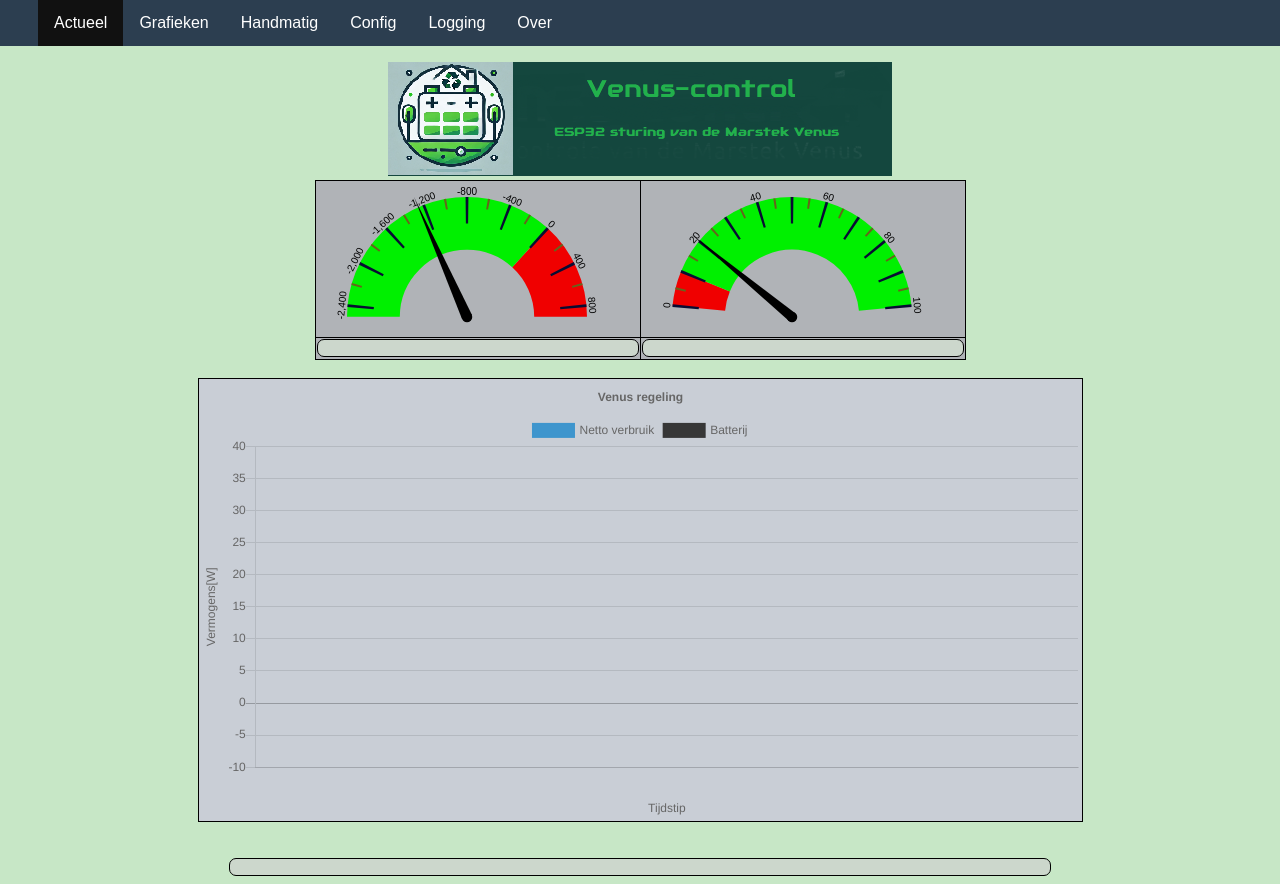
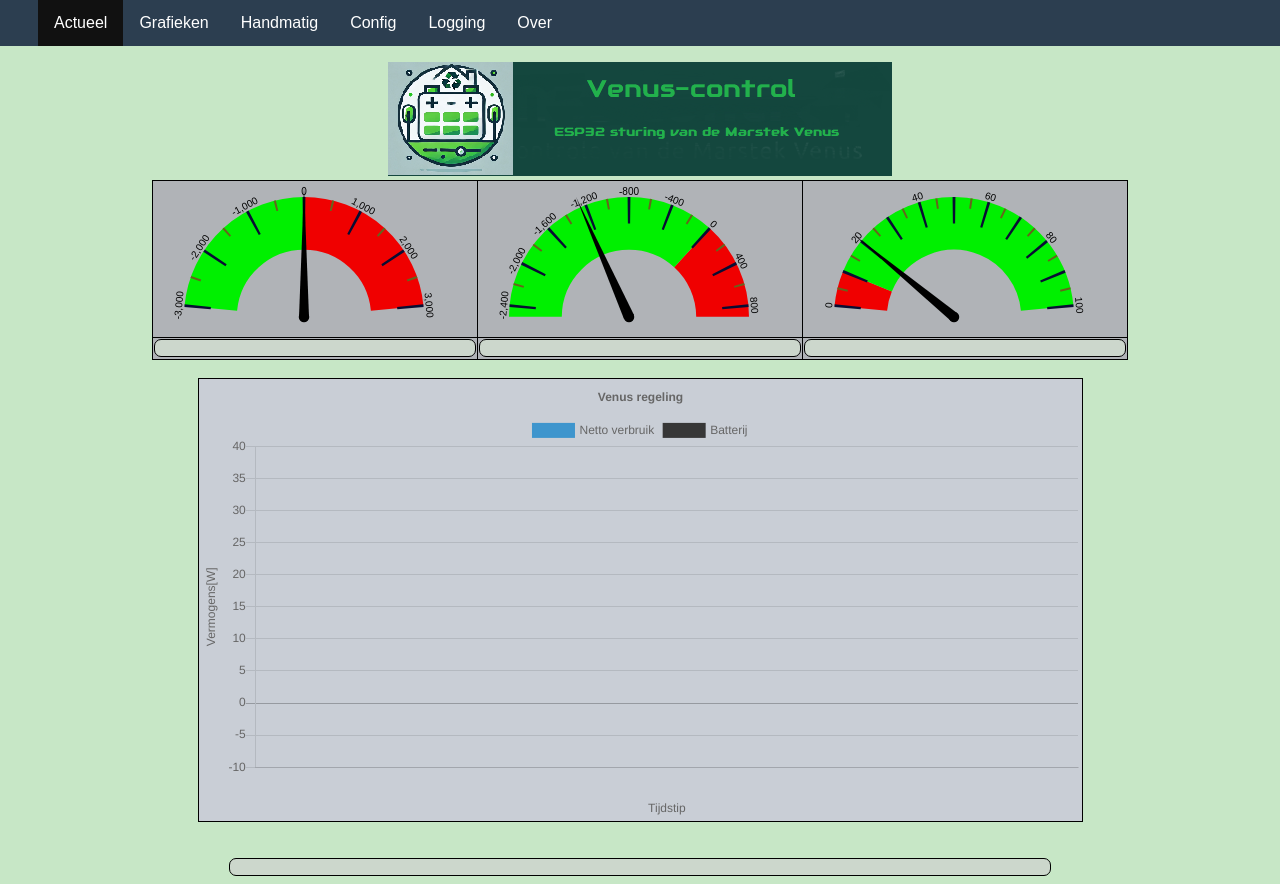
Before and after one commit to Edzelf/venus-control, a plain HTML site: page Platformio/data/index.html in a window 1280 px wide. Drawn offline with Linux system fonts and the light colour scheme; no server answers.

Commit message:
Add files via upload

```diff
--- a/Platformio/data/index.html
+++ b/Platformio/data/index.html
@@ -27,10 +27,12 @@
  <img src="logo.png" alt="Venus logo"><br>
  <table>
   <tr>
-   <td bgcolor="#b0b3b7"><canvas id="canvas-gauge-id1"></canvas></td>
+   <td bgcolor="#b0b3b7"><canvas id="canvas-gauge-id0"></canvas> </td>
+   <td bgcolor="#b0b3b7"><canvas id="canvas-gauge-id1"></canvas> </td>
    <td bgcolor="#b0b3b7"><canvas id="canvas-gauge-id2"></canvas></td>
   </tr>
   <tr>
+    <td bgcolor="#b0b3b7"><input type="text" id="g0_str" size="30" ></td>
     <td bgcolor="#b0b3b7"><input type="text" id="g1_str" size="30" ></td>
     <td bgcolor="#b0b3b7"><input type="text" id="g2_str" size="30" ></td>
   </tr>
@@ -49,6 +51,43 @@
 
   function onloadfunc()
   {
+    var opts_0 =
+    {
+      angle: 0.03,              // The span of the gauge arc
+      radiusScale: 1.0,
+      lineWidth: 0.44,          // The line thickness
+      pointer:
+      {
+        length: 0.7,            // Relative to gauge radius
+        strokeWidth: 0.035      // The thickness
+      },
+      colorStart: '#6FADCF',    // Colors
+      colorStop: '#8FC0DA',     // just experiment with them
+      strokeColor: '#E0E0E0',   // to see which ones work best for you
+      staticZones:
+      [
+        { strokeStyle: "#00F000", min: -3000, max: 0 },   // Green for returned energy
+        { strokeStyle: "#F00000", min: 0, max: 3000 },    // Red for delivered energy
+      ],
+      renderTicks:
+      {
+        divisions: 6,
+        divWidth: 1.6,
+        divLength: 0.5,
+        divColor: '#080D33',
+        subDivisions: 2,
+        subLength: 0.2,
+        subWidth: 1.2,
+        subColor: '#66641D'
+      },
+      staticLabels:
+      {
+        font: "10px sans-serif",  // Specifies font
+        labels: [ -3000, -2000, -1000, 0, 1000, 2000, 3000 ],  // Print labels at these values
+        color: "#000000",         // Optional: Label text color
+        fractionDigits: 0         // Optional: Numerical precision. 0=round off.
+      },
+    } ;
     var opts_1 =
     {
       angle: 0.03,              // The span of the gauge arc
@@ -122,6 +161,12 @@
         fractionDigits: 0                               // Numerical precision. 0=round off.
       },
     }
+    var targetg0 = document.getElementById ( 'canvas-gauge-id0' ) ;
+    gauge0 = new Gauge ( targetg0 ).setOptions ( opts_0 ) ; // create sexy gauge!
+    gauge0.maxValue = 3000 ;              // set max gauge value
+    gauge0.setMinValue ( -3000 ) ;        // set min value
+    gauge0.set ( 0 ) ;                    // set actual value
+
     var targetg1 = document.getElementById ( 'canvas-gauge-id1' ) ;
     gauge1 = new Gauge ( targetg1 ).setOptions ( opts_1 ) ; // create sexy gauge!
     gauge1.maxValue = 800 ;               // set max gauge value
@@ -138,7 +183,7 @@
     window.myLine = new Chart ( ctx, chconfig ) ;
   }
 
-  function AddNewData(temp)               // Paremeters zijn 2 temperaturen, gescheiden door "|"
+  function AddNewData()
   {
    var pIn, pOut ;
    var now = new Date() ;
@@ -160,6 +205,7 @@
    chconfig.data.datasets[1].data.push ( pOut ) ;
    chconfig.options.title.text = "Venus regeling " + "\"" + mode + "\"";
    window.myLine.update() ;
+   g0_str.value = "Netto energie verbruik " + pIn + "W" ;
    g2_str.value = "Batterij gevuld voor " + soc + "%" ;
    if ( pOut < 0 )
    {
@@ -173,7 +219,8 @@
    {
     g1_str.value = "Batterij in stand-by modus" ;
    }
-   gauge1.set ( pOut ) ;                   // Gauge altijd updaten
+   gauge0.set ( pIn ) ;                    // Gauge altijd updaten
+   gauge1.set ( pOut ) ;
    gauge2.set ( soc ) ;
   }
 
```
Also changed, not shown: Platformio/data/graph.html (+3 -3 lines).
